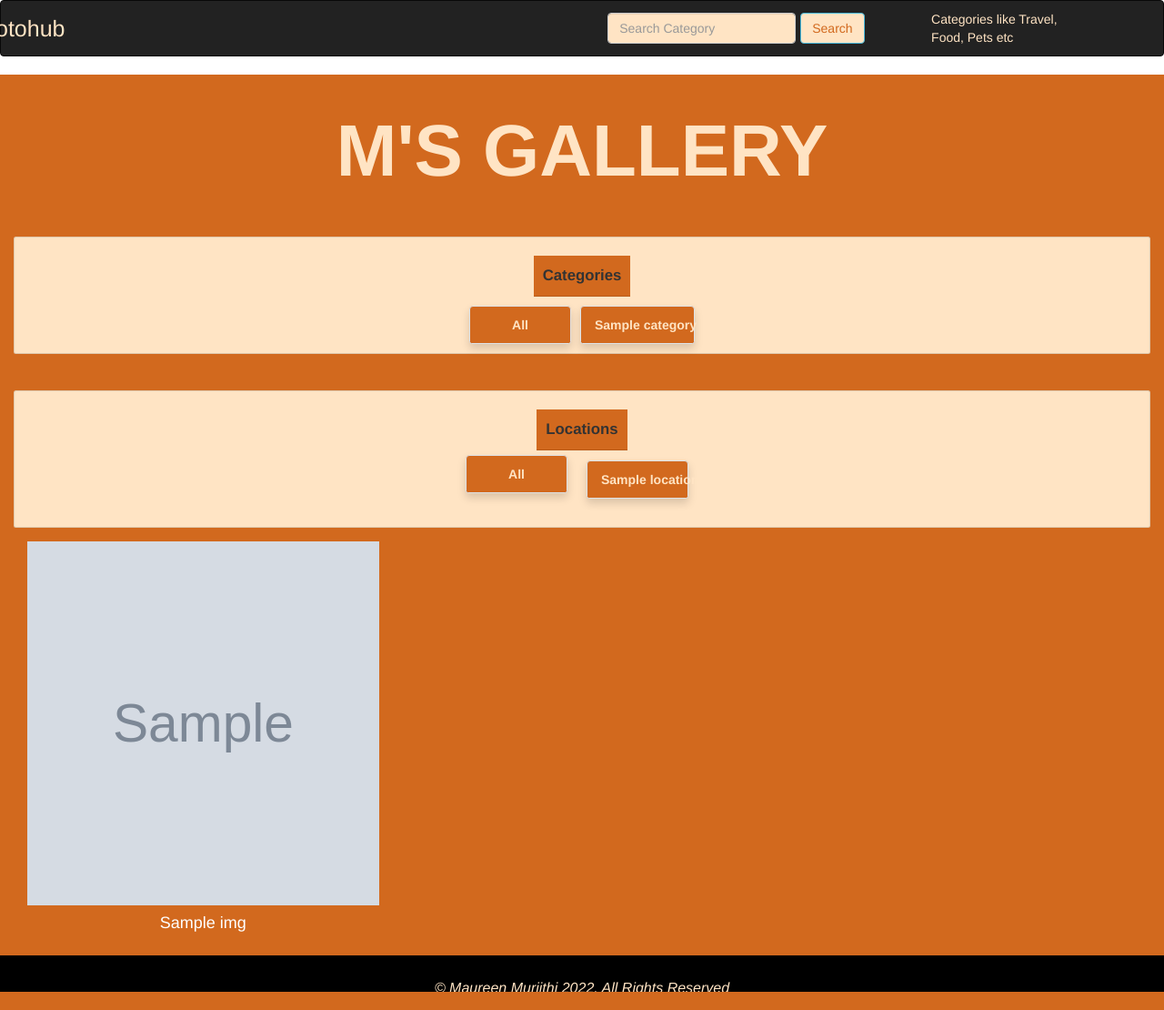
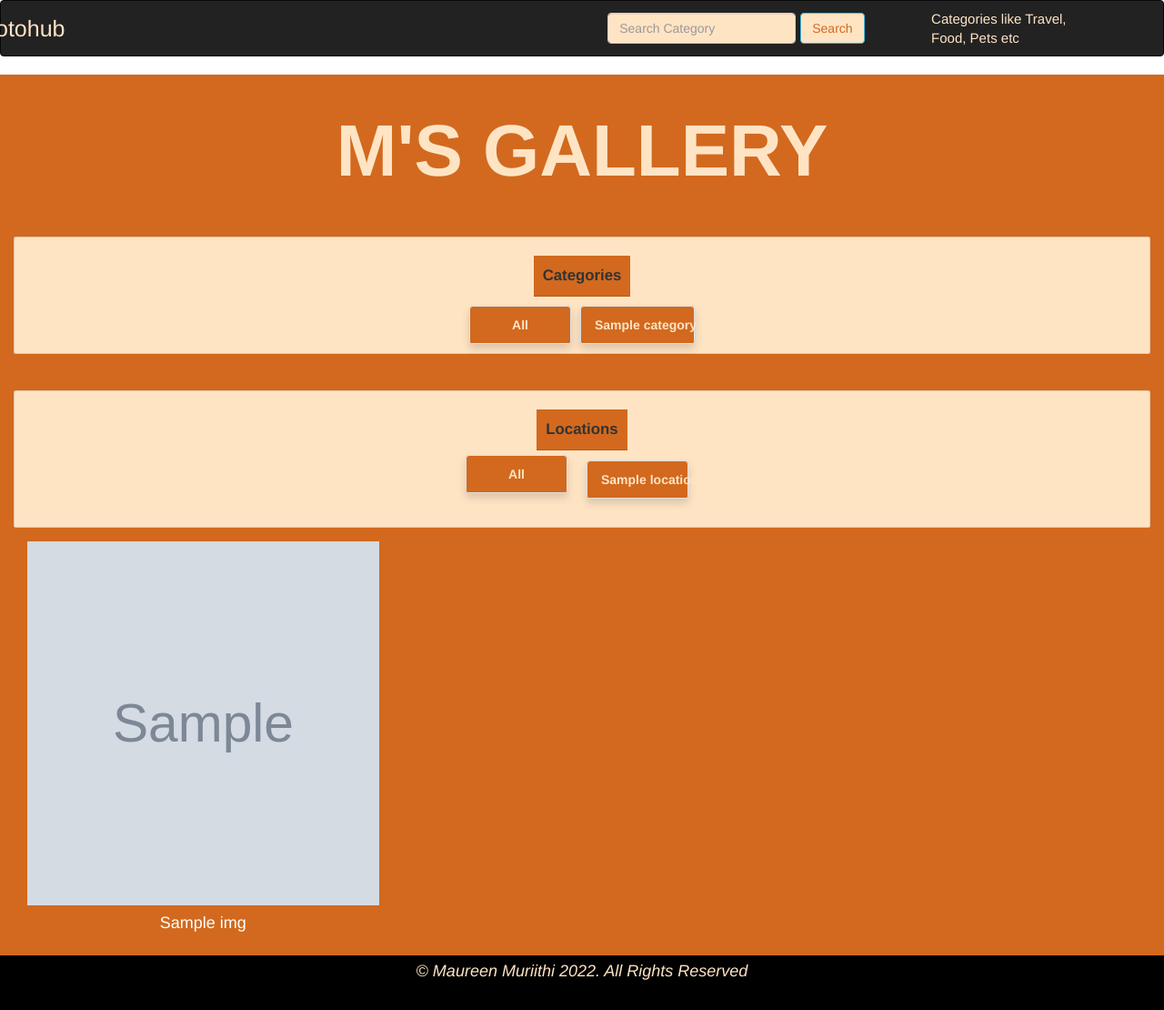
Before and after one commit to maureen-muriithi/M-s-Photohub, a Django app: template photos/templates/display_images.html in a window 1280 px wide. Shown: the whole page at 91% size. Run offline with Django 3.2, Linux system fonts and the light colour scheme; the template is opened without the code that fills it: most values are stand-ins (such as "Sample title", 1, 10 or a date in 2020); grey boxes marked "Sample" are stand-in pictures; some libraries are stand-ins or nearby versions.

Commit message:
Update footer and Navbar

```diff
--- a/photos/templates/display_images.html
+++ b/photos/templates/display_images.html
@@ -123,7 +123,7 @@
 	</div>
 </div>
 
-<footer class="footer" style="background-color: black; color: bisque; height: 30px; font-size: medium;" >
+<footer class="footer" style="background-color: black; color: bisque; height: 60px; font-size: 1.8rem;" >
 	<p class="text-center" style="padding: 5px;"> <em>© Maureen Muriithi 2022. All Rights Reserved</em></p>
 </footer>
 
--- a/photos/templates/index.html
+++ b/photos/templates/index.html
@@ -12,7 +12,7 @@
         <!-- <button id="indexBtn">EXPLORE</button> -->
       </div>
     </div>
-    <footer class="footer" style="background-color: black; color: bisque; height: 30px; font-size: medium;" >
+    <footer class="footer" style="background-color: black; color: bisque; height: 60px; font-size: 1.8rem;" >
       <p class="text-center" style="padding: 5px;"> <em>© Maureen Muriithi 2022. All Rights Reserved</em></p>
     </footer>
 
--- a/photos/templates/location.html
+++ b/photos/templates/location.html
@@ -10,7 +10,7 @@
         {% for image in location_images %}
 
         <div class="card" data-toggle="modal" data-target="#{{image.id}}">
-            <img src="{{image.image.url}}" alt="{{image.name}}" class="card-img">
+            <img src="{{image.photo.url}}" alt="{{image.name}}" class="card-img">
         </div>
         <div class="modal fade " id="{{image.id}}" tabindex="-1" role="dialog"
              aria-labelledby="exampleModalCenterTitle" aria-hidden="true">
@@ -23,7 +23,7 @@
                         </button>
                     </div>
                     <div class="modal-body">
-                        <img src="{{image.image.url}}" alt="{{image.name}}" class="img-fluid">
+                        <img src="{{image.photo.url}}" alt="{{image.name}}" class="img-fluid">
                         <p>{{image.description}}</p>
                         <span class="btn btn-sm btn-outline-success">{{image.category | title}}</span> <a href="/location/{{image.location}}" class="btn btn-sm btn-outline-info">{{image.location}}</a>
                     </div>
--- a/photos/templates/navbar.html
+++ b/photos/templates/navbar.html
@@ -14,7 +14,7 @@
           <button style="background-color: bisque; color: chocolate;" class="btn btn-info btn-md my-2 my-sm-0" type="submit">Search </button>
         </form>
       </div>
-      <div class="col-md-2 navbar-right" style="color: bisque;" >
+      <div class="col-md-2 navbar-right" style="color: bisque; font-size: 1.5rem" >
         Categories like Travel, Food, Pets etc
       </div>
 
--- a/static/css/basephotos.css
+++ b/static/css/basephotos.css
@@ -68,9 +68,6 @@ h1{
     border: none;
     box-sizing: border-box;
     color: bisque;
-    padding: 20px;
-    overflow: hidden;
-    height: 60px;
     width: 100%;
 
 }
```
